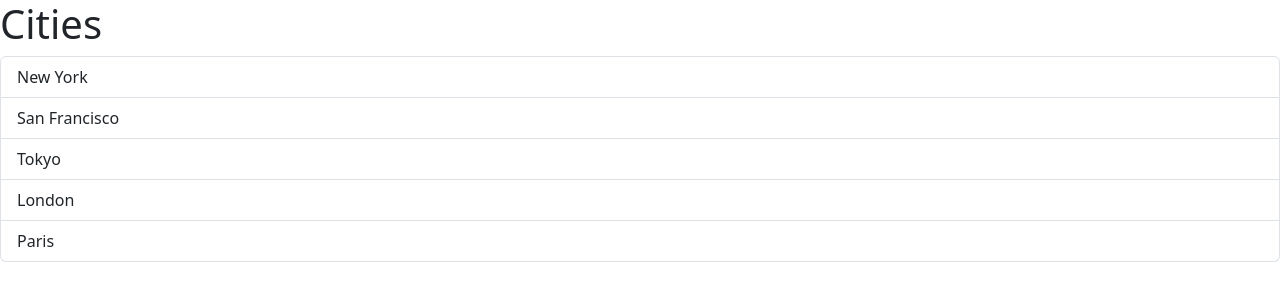
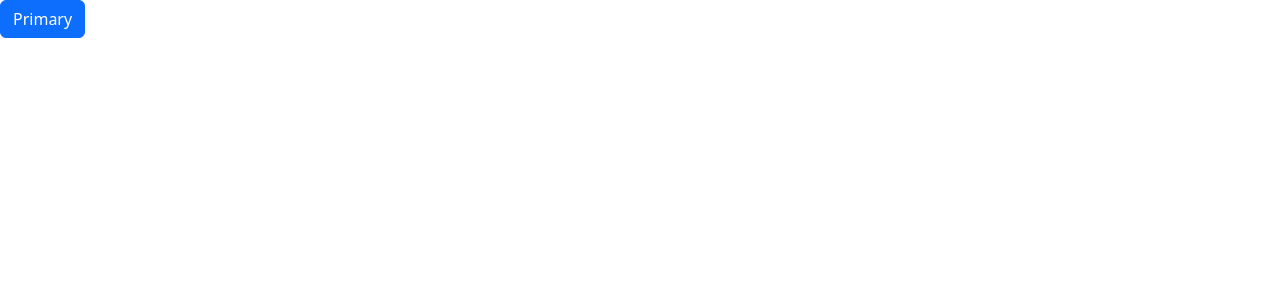
Before and after one commit to ddimkou/react-mosh-tutorial, a React (Vite) app: page / in a window 1280 px wide. Shown: the top 300 px of the page. Built offline with nearby package versions, Linux system fonts and the light colour scheme.

Commit message:
exercise props,states

```diff
--- a/src/App.tsx
+++ b/src/App.tsx
@@ -1,20 +1,22 @@
-import "./App.css";
-import ListGroup from "./components/ListGroup";
+import Alert from "./components/Alert";
+import Button from "./components/Button";
+import { useState } from "react";
 
-function App() {
-  const items = ["New York", "San Francisco", "Tokyo", "London", "Paris"];
-  const handleSelectItem = (item: string) => {
-    console.log(item);
+const App = () => {
+  const [alertVisible, setAlertVisible] = useState(false);
+
+  const handleVisible = () => {
+    setAlertVisible(true);
+  };
+  const handleDisable = () => {
+    setAlertVisible(false);
   };
   return (
-    <>
-      <ListGroup
-        items={items}
-        heading="Cities"
-        onSelectItem={handleSelectItem}
-      />
-    </>
+    <div>
+      {alertVisible && <Alert handleDisable={handleDisable}>my alert</Alert>}
+      <Button handleVisible={handleVisible} />
+    </div>
   );
-}
+};
 
 export default App;
--- /dev/null
+++ b/src/components/Alert.tsx
@@ -0,0 +1,26 @@
+interface Props {
+  children: string;
+  handleDisable: () => void;
+}
+const Alert = ({ children, handleDisable }: Props) => {
+  return (
+    <div>
+      {" "}
+      <div
+        className="alert alert-warning alert-dismissible fade show"
+        role="alert"
+      >
+        {children}
+        <button
+          type="button"
+          className="btn-close"
+          data-bs-dismiss="alert"
+          aria-label="Close"
+          onClick={handleDisable}
+        ></button>
+      </div>
+    </div>
+  );
+};
+
+export default Alert;
--- /dev/null
+++ b/src/components/Button.tsx
@@ -0,0 +1,20 @@
+interface Props {
+  handleVisible: () => void;
+}
+const Button = ({ handleVisible }: Props) => {
+  return (
+    <div>
+      <div>
+        <button
+          type="button"
+          className="btn btn-primary"
+          onClick={handleVisible}
+        >
+          Primary
+        </button>
+      </div>
+    </div>
+  );
+};
+
+export default Button;
```
